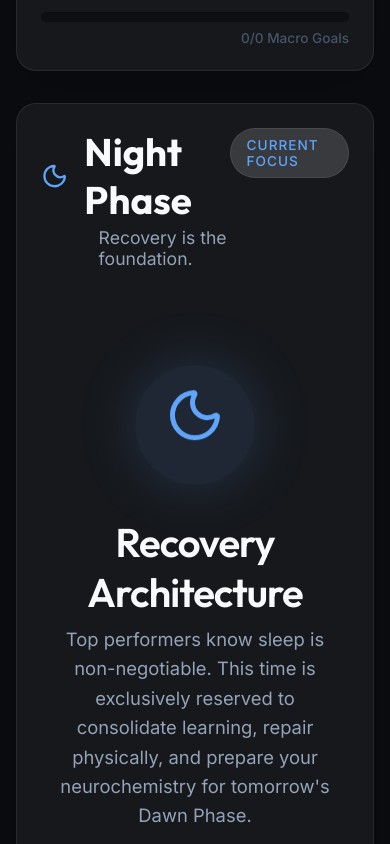
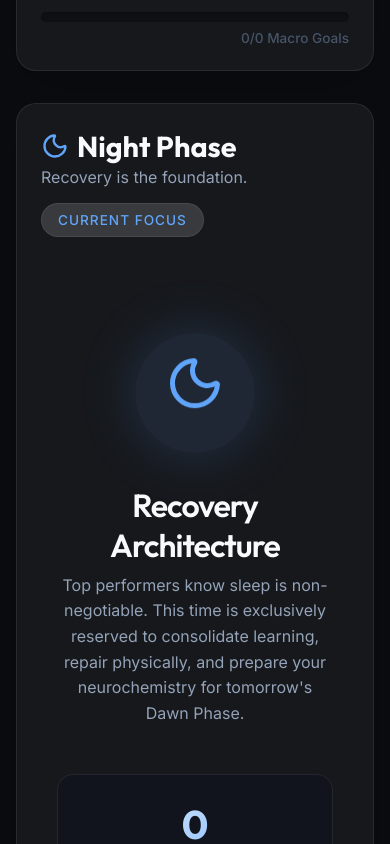
Before and after one commit to sreedhargs89/quattro-dashboard, a React (Vite) app: page / in a window 390 px wide. Shown: the part 940-1784 px from the top of the page. Built offline with nearby package versions, Linux system fonts and the light colour scheme.

Commit message:
Fix mobile cutoff by adjusting font sizes and strict wraps

```diff
--- a/src/App.css
+++ b/src/App.css
@@ -311,6 +311,48 @@
   justify-content: space-between;
   align-items: flex-start;
   margin-bottom: 0.5rem;
+  gap: 1rem;
+}
+
+.phase-title {
+  font-size: 2.4rem;
+  display: flex;
+  align-items: center;
+  gap: 1rem;
+  color: var(--text-main);
+  margin-bottom: 0.2rem;
+}
+
+.phase-icon {
+  width: 40px;
+  height: 40px;
+}
+
+.phase-subtitle {
+  color: var(--text-muted);
+  font-size: 1.1rem;
+  padding-left: 3.6rem;
+}
+
+@media (max-width: 600px) {
+  .focus-header {
+    flex-direction: column;
+  }
+
+  .phase-title {
+    font-size: 1.8rem;
+    gap: 0.5rem;
+  }
+
+  .phase-icon {
+    width: 28px;
+    height: 28px;
+  }
+
+  .phase-subtitle {
+    padding-left: 0;
+    font-size: 1rem;
+  }
 }
 
 .focus-badge {
@@ -323,6 +365,7 @@
   letter-spacing: 1px;
   text-transform: uppercase;
   border: 1px solid var(--glass-border);
+  white-space: nowrap;
 }
 
 .progress-section {
@@ -578,7 +621,16 @@
 .tasks-header {
   display: flex;
   justify-content: space-between;
-  align-items: center;
+  align-items: flex-end;
+  gap: 1rem;
+}
+
+@media (max-width: 600px) {
+  .tasks-header {
+    flex-direction: column;
+    align-items: flex-start;
+    gap: 0.5rem;
+  }
 }
 
 .tasks-header h3 {
@@ -610,6 +662,13 @@
   border: 1px solid var(--glass-border);
   transition: all 0.2s ease;
   cursor: text;
+}
+
+@media (max-width: 600px) {
+  .task-item {
+    padding: 1rem;
+    gap: 0.75rem;
+  }
 }
 
 .task-item.task-focused {
@@ -722,12 +781,24 @@
   letter-spacing: -1px;
 }
 
+@media (max-width: 600px) {
+  .sleep-block h3 {
+    font-size: 2rem;
+  }
+}
+
 .sleep-block p {
   color: var(--text-muted);
   font-size: 1.15rem;
   max-width: 500px;
   margin: 0 auto 3rem;
   line-height: 1.6;
+}
+
+@media (max-width: 600px) {
+  .sleep-block p {
+    font-size: 1rem;
+  }
 }
 
 .sleep-stats-preview {
--- a/src/App.jsx
+++ b/src/App.jsx
@@ -238,12 +238,12 @@ export default function App() {
         {/* Right Detail Panel */}
         <section className="day-details glass-panel key-switch">
           <div className="focus-header">
-            <div>
-              <h2 style={{ fontSize: '2.4rem', display: 'flex', alignItems: 'center', gap: '1rem', color: 'var(--text-main)', marginBottom: '0.2rem' }}>
-                <activeData.Icon size={40} color="var(--accent)" />
+            <div className="focus-header-titles">
+              <h2 className="phase-title">
+                <activeData.Icon className="phase-icon" color="var(--accent)" />
                 {activeData.name} Phase
               </h2>
-              <p style={{ color: 'var(--text-muted)', fontSize: '1.1rem', paddingLeft: '3.6rem' }}>
+              <p className="phase-subtitle">
                 {activeData.greeting}
               </p>
             </div>
```
